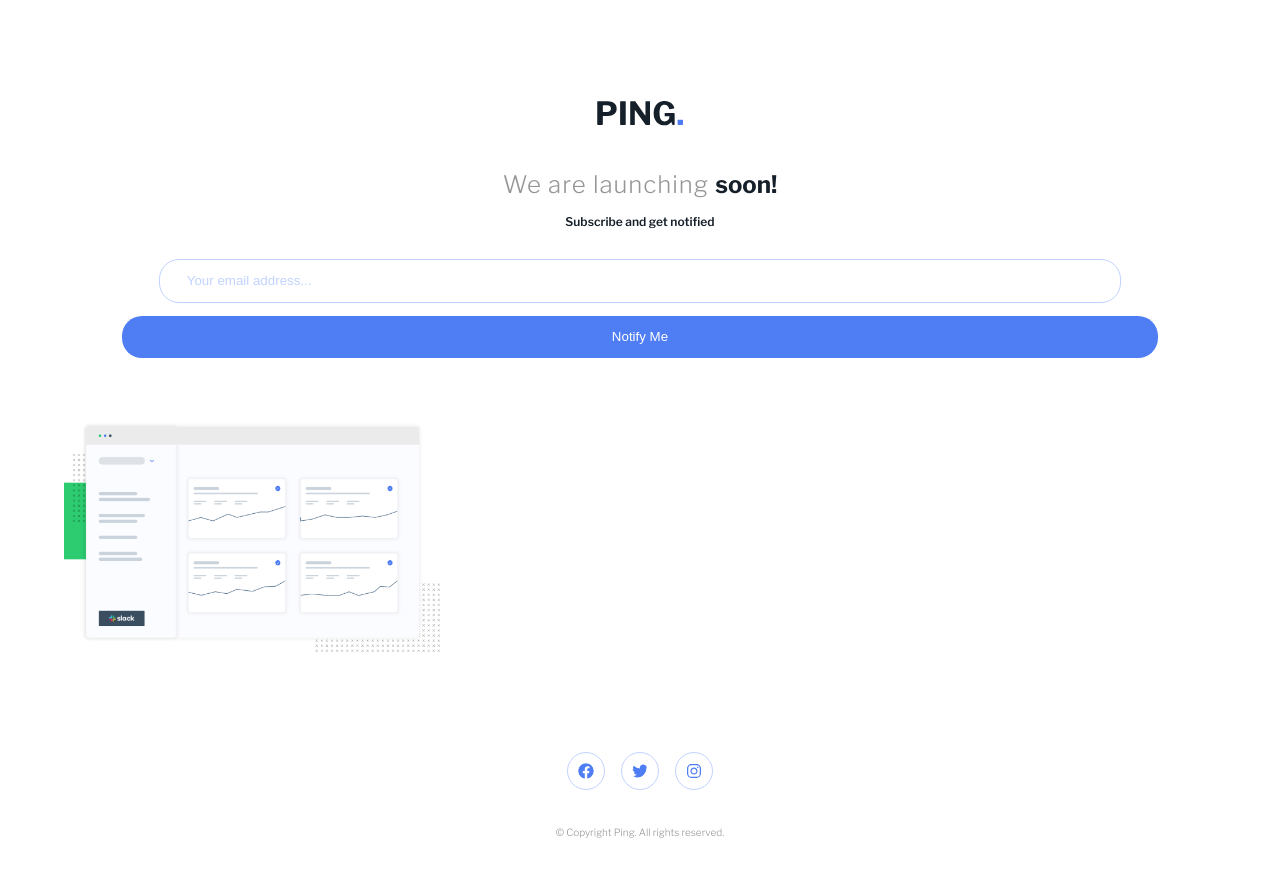
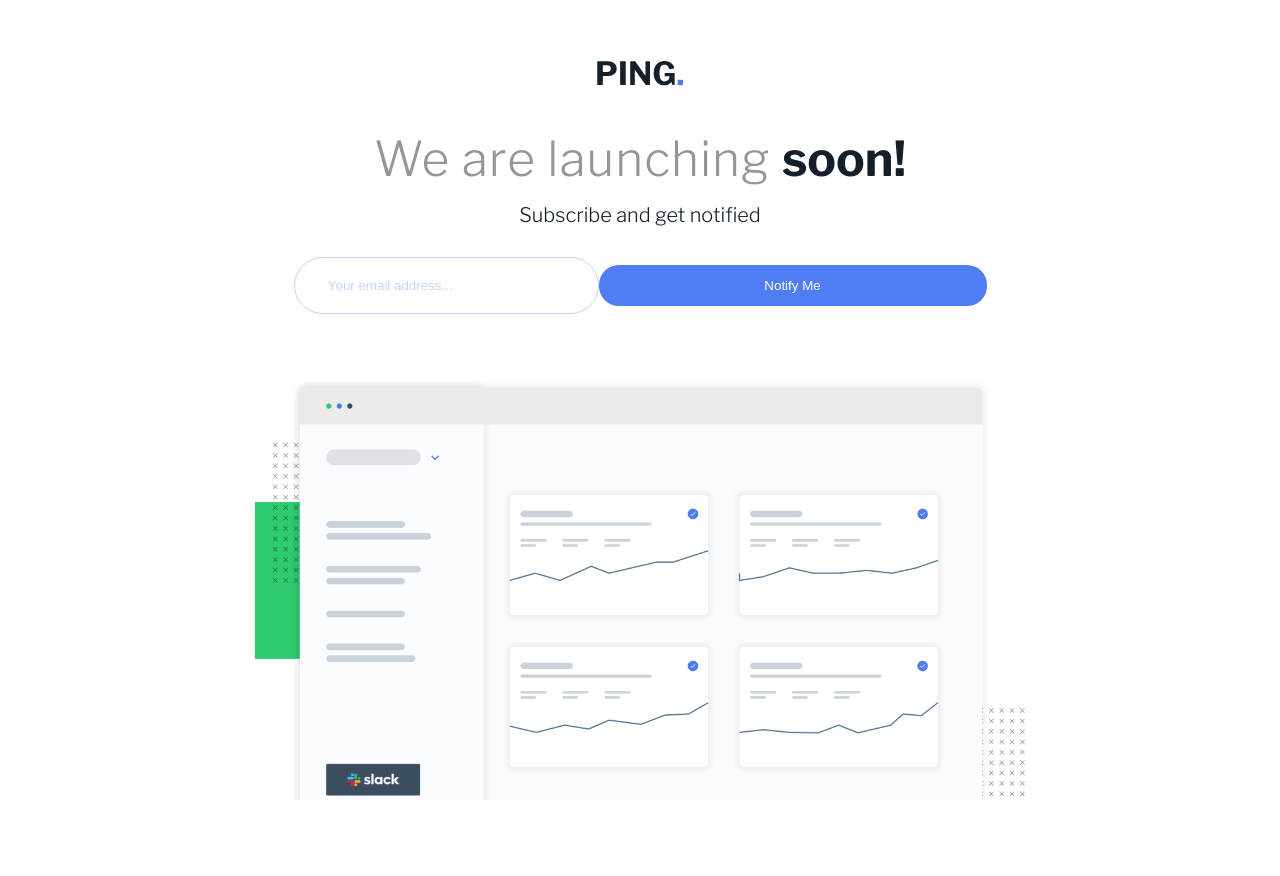
Before and after one commit to OscarAnillo/ping-single-column-fe, a React (Create React App) app: page / in a window 1280 px wide. Shown: the top 876 px of the page. After the commit the page ends 800 px from the top, so only its background shows below. Built offline with nearby package versions, Linux system fonts and the light colour scheme.

Commit message:
add desktop view

```diff
--- a/src/App.css
+++ b/src/App.css
@@ -10,9 +10,11 @@
   height: 100vh;
   font-family: 'Libre Franklin', sans-serif;
   position: relative;
+  overflow: hidden;
 }
 .container {
   width: 90%;
+  max-width: 375px;
   margin: 100px auto;
 }
 
@@ -65,6 +67,10 @@
   color: #fff;
 }
 
+.text .inputError {
+  border: 1px solid red;
+}
+
 /* Image component */
 .img-bg {
   background-image: url(/public/images/illustration-dashboard.png);
@@ -93,10 +99,91 @@
 }
 
 .error {
-  color: red;
+  color: hsl(354, 100%, 66%);
   font-style: italic;
   position: relative;
   top: -10px;
   font-weight: 700;
   font-size: 12px;
 }
+
+@media(min-width: 1000px){
+  .container {
+    width: 90%;
+    max-width: 770px;
+    margin: 60px auto;
+  }
+
+  /* Text component */
+  .text {
+    width: 90%;
+    position: relative;
+  }
+
+  .text div h1 {
+    font-size: 3rem;
+  }
+
+  .text div p {
+    font-size: 20px;
+    font-weight: 300;
+  }
+
+  .text form {
+    display: flex;
+    align-items: center;
+    justify-content: space-between;
+  }
+
+  .text form input {
+    width: 70%;
+    padding: 1.5em;
+    border-radius: 30px;
+    margin-bottom: 0;
+  }
+
+  .text form button {
+    width: 30%;
+    margin-left: 1em;
+    padding: 1.5em;
+    border-radius: 30px;
+    font-weight: 700;
+    transition: all .3s ease;
+  }
+
+  .text form button:hover {
+    cursor: pointer;
+    background-color: hsl(209, 33%, 12%);
+  }
+
+  .text .inputError {
+    border: 1px solid hsl(354, 100%, 66%);
+  }
+
+  /* Image component */
+  .img-bg {
+    background-image: url(/public/images/illustration-dashboard.png);
+    background-size: cover;
+    height: 470px;
+    margin-bottom: 40px;
+  }
+
+  /* Social component */
+  .fa, .tr, .ig {
+    margin: 0 .5em .8em .5em;
+  }
+
+  .socials div p {
+    font-size: 12px;
+  }
+
+  .error {
+    color: hsl(354, 100%, 66%);
+    font-style: italic;
+    position: absolute;
+    top: 260px;
+    left: 20px;
+    font-weight: 700;
+    font-size: 16px;
+  }
+}
--- a/src/components/text-component.js
+++ b/src/components/text-component.js
@@ -4,6 +4,7 @@ export default function TextComponent(){
     const [emailInput, setEmailInput] = useState({ email: ''});
     const [formErrors, setFormErrors] = useState({});
     const [isSubmitted, setIsSubmitted] = useState(false);
+    const emailRegex = /^[^\s@]+@[^\s@]+\.[^\s@]{2,}$/i;
 
     const changeHandler = (e) => {
         const {name, value} = e.target;
@@ -16,20 +17,21 @@ export default function TextComponent(){
 
     const validateEmail = (value) => {
         const error = {};
-        const emailRegex = /^[^\s@]+@[^\s@]+\.[^\s@]{2,}$/i;
 
         if(!value.email){
             error.email = "An email is required";
         } else if(!emailRegex.test(value.email)) {
             error.email = "Please provide a valid email address"
-        } else {
-            error.email = "Thank You! You'll be notified!"
         }
         return error;
     }
 
     const submitHandler = (e) => {
         e.preventDefault();
+        if(emailRegex.test(emailInput.email)){
+            alert(`We'll send an email to ${emailInput.email}`);
+            setEmailInput({ email: ''})
+        }
         setFormErrors(validateEmail(emailInput));
         setIsSubmitted(true);
     }
@@ -48,7 +50,7 @@ export default function TextComponent(){
                 <p>Subscribe and get notified</p>
             </div>
             <form onSubmit={submitHandler}>
-                <input type="text" placeholder="Your email address..." value={emailInput.email} name="email" onChange={changeHandler}/>
+                <input type="text" placeholder="Your email address..." value={emailInput.email} name="email" onChange={changeHandler} className={formErrors.email ? 'inputError' : ''}/>
                 {<span className="error">{formErrors.email}</span>}
                 <button>Notify Me</button>
             </form>
```
